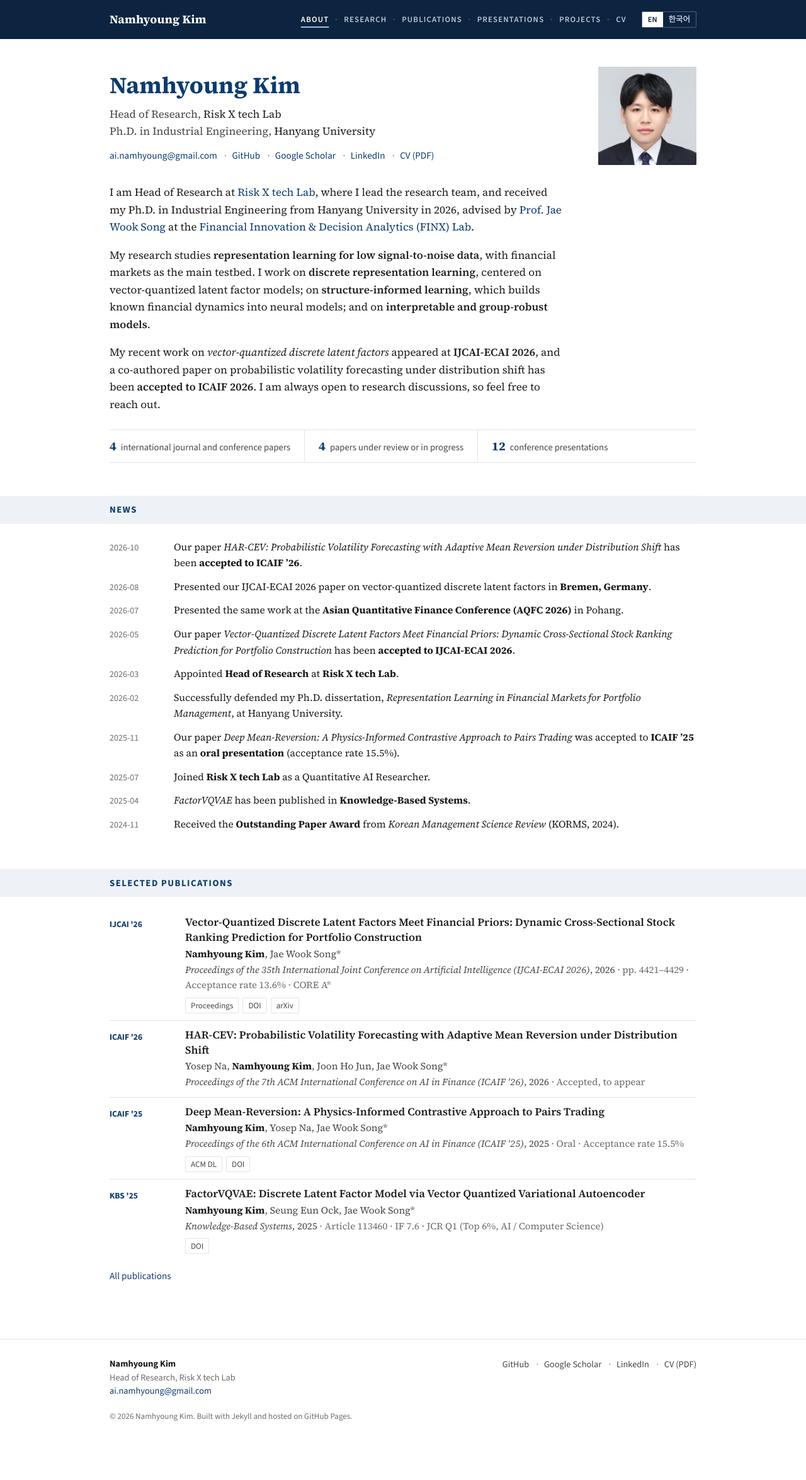
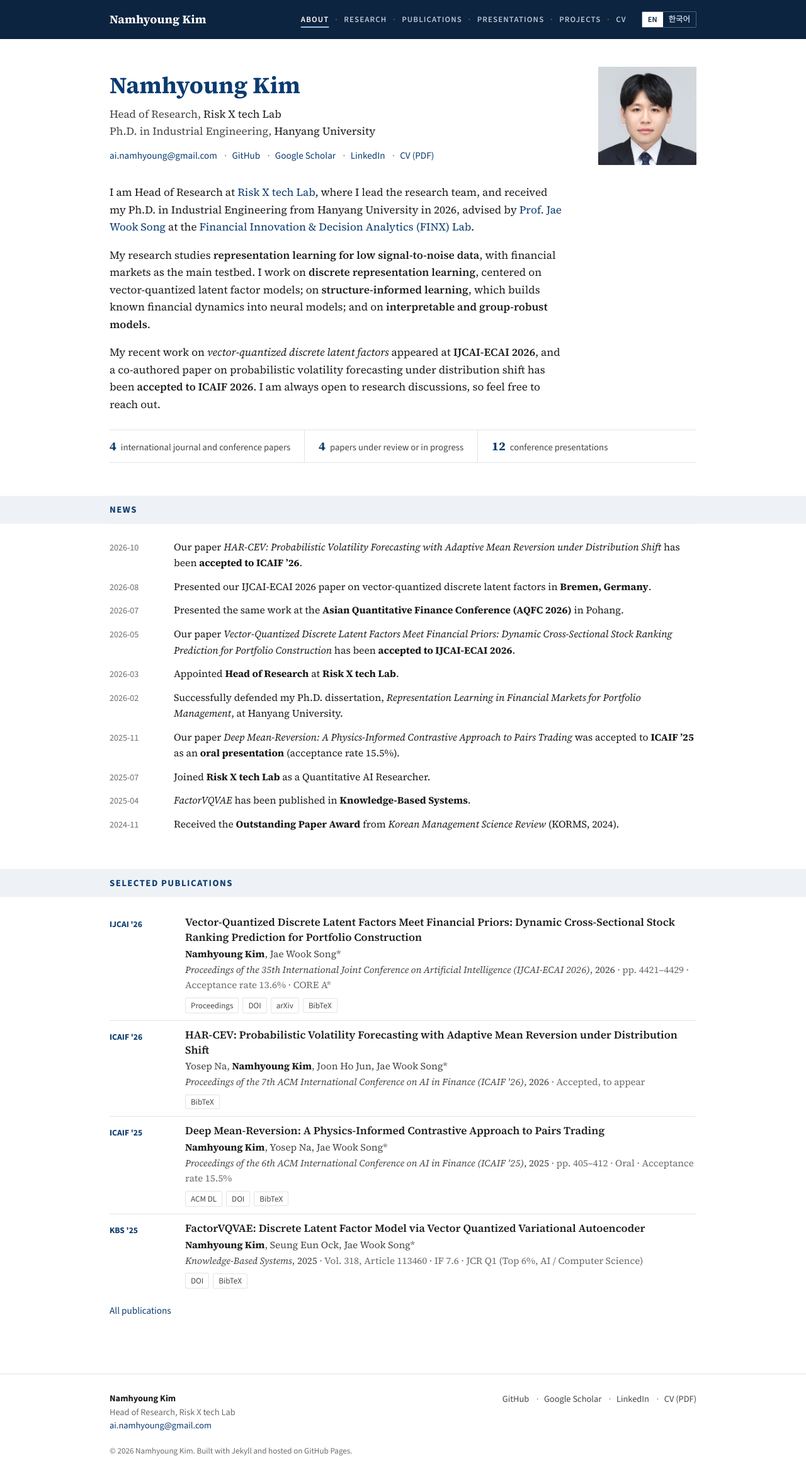
Before and after one commit to x7jeon8gi/x7jeon8gi.github.io, a Jekyll site: the page built from index.html, in a window 1280 px wide. Shown: the whole page at 63% size. Built offline with Jekyll 4.4.1, drawn with Linux system fonts in a browser that asks for light colours; before the commit the page ends 2295 px from its top, so only the background shows below that.

Commit message:
BibTeX button with copy for published papers
- BibTeX for the IJCAI, ICAIF and journal papers, taken from Crossref by
  DOI; HAR-CEV written by hand until it has a DOI
- A BibTeX chip opens the entry under the paper, with a Copy button
- DOI link for the KMSR paper; ICAIF '25 pages and KBS volume added to the
  site notes and the CV PDF

Co-Authored-By: Claude Opus 5.5 <noreply@anthropic.com>
Claude-Session: https://claude.ai/code/session_01H4Rr8wtBrwq3tdzE6Jhist

```diff
--- a/_data/i18n.yml
+++ b/_data/i18n.yml
@@ -46,6 +46,8 @@ en:
   h_teaching:    "Teaching"
   h_skills:      "Technical Skills"
   programming:   "Programming"
+  bib_copy:      "Copy"
+  bib_copied:    "Copied"
 
 ko:
   name:          "김남형"
@@ -80,3 +82,5 @@ ko:
   h_teaching:    "강의"
   h_skills:      "기술"
   programming:   "프로그래밍"
+  bib_copy:      "복사"
+  bib_copied:    "복사했습니다"
--- /dev/null
+++ b/_includes/bibtex.html
@@ -0,0 +1,33 @@
+<script>
+  /* BibTeX: the button under a paper opens its entry; Copy puts it on the clipboard. */
+  document.addEventListener('click', function (e) {
+    var t = e.target.closest ? e.target.closest('.bib-toggle') : null;
+    if (t) {
+      var box = t.closest('.pub-body').querySelector('.bib');
+      box.hidden = !box.hidden;
+      t.setAttribute('aria-expanded', String(!box.hidden));
+      return;
+    }
+    var c = e.target.closest ? e.target.closest('.bib-copy') : null;
+    if (!c) return;
+    var pre = c.parentNode.querySelector('pre');
+    function done() {
+      var label = c.textContent;
+      c.textContent = c.getAttribute('data-done');
+      setTimeout(function () { c.textContent = label; }, 1500);
+    }
+    function fallback() {
+      var r = document.createRange();
+      r.selectNodeContents(pre);
+      var s = window.getSelection();
+      s.removeAllRanges();
+      s.addRange(r);
+      try { if (document.execCommand('copy')) done(); } catch (err) {}
+    }
+    if (navigator.clipboard && window.isSecureContext) {
+      navigator.clipboard.writeText(pre.textContent).then(done, fallback);
+    } else {
+      fallback();
+    }
+  });
+</script>
--- a/_includes/publication.html
+++ b/_includes/publication.html
@@ -38,8 +38,18 @@ note_ko) are used when present.
     <div class="pub-tags">{% for k in p.keywords %}<span>#{{ k }}</span>{% endfor %}</div>
     {%- endif -%}
     {%- endunless -%}
-    {%- if p.links %}
-    <div class="pub-links">{% for l in p.links %}<a href="{{ l.url }}" target="_blank" rel="noopener">{{ l.label }}</a>{% endfor %}</div>
+    {%- if p.links or p.bibtex %}
+    <div class="pub-links">
+      {%- for l in p.links %}<a href="{{ l.url }}" target="_blank" rel="noopener">{{ l.label }}</a>{% endfor -%}
+      {%- if p.bibtex %}<button type="button" class="bib-toggle" aria-expanded="false">BibTeX</button>{% endif -%}
+    </div>
+    {%- endif %}
+    {%- if p.bibtex %}
+    {%- assign T = site.data.i18n[L] %}
+    <div class="bib" hidden>
+      <pre>{{ p.bibtex | strip | escape }}</pre>
+      <button type="button" class="bib-copy" data-done="{{ T.bib_copied }}">{{ T.bib_copy }}</button>
+    </div>
     {%- endif %}
   </div>
 </li>
--- a/_layouts/default.html
+++ b/_layouts/default.html
@@ -7,5 +7,6 @@
       {{ content }}
     </main>
     {% include footer.html %}
+    {% include bibtex.html %}
   </body>
 </html>
--- a/assets/css/main.css
+++ b/assets/css/main.css
@@ -459,6 +459,46 @@ button.avatar-wrap:focus-visible { outline: 2px solid var(--accent); outline-off
   color: var(--fg-soft);
 }
 .pub-links a:hover { border-color: var(--accent); color: var(--accent); text-decoration: none; }
+.pub-body { min-width: 0; }
+
+/* BibTeX: a chip like the links above, opening a small code box with a copy button */
+.bib-toggle, .bib-copy {
+  font: inherit;
+  font-family: var(--sans);
+  font-size: 0.82rem;
+  line-height: 1.5;
+  padding: 1px 8px;
+  border: 1px solid var(--line);
+  border-radius: 2px;
+  background: none;
+  color: var(--fg-soft);
+  cursor: pointer;
+}
+.bib-toggle:hover, .bib-copy:hover { border-color: var(--accent); color: var(--accent); }
+.bib-toggle[aria-expanded="true"] { border-color: var(--accent); color: var(--accent); }
+.bib {
+  position: relative;
+  margin-top: 8px;
+}
+.bib pre {
+  margin: 0;
+  padding: 10px 12px;
+  padding-right: 72px;
+  background: var(--band);
+  border: 1px solid var(--line);
+  border-radius: 2px;
+  font-family: ui-monospace, SFMono-Regular, Menlo, Consolas, monospace;
+  font-size: 0.76rem;
+  line-height: 1.5;
+  overflow-x: auto;
+  white-space: pre;
+}
+.bib .bib-copy {
+  position: absolute;
+  top: 8px;
+  right: 8px;
+  background: var(--bg);
+}
 
 .pub:target { background: var(--band); box-shadow: 0 0 0 10px var(--band); }
 
```
Also changed, not shown: _data/publications.yml (+64 -4 lines), 2 other files.
